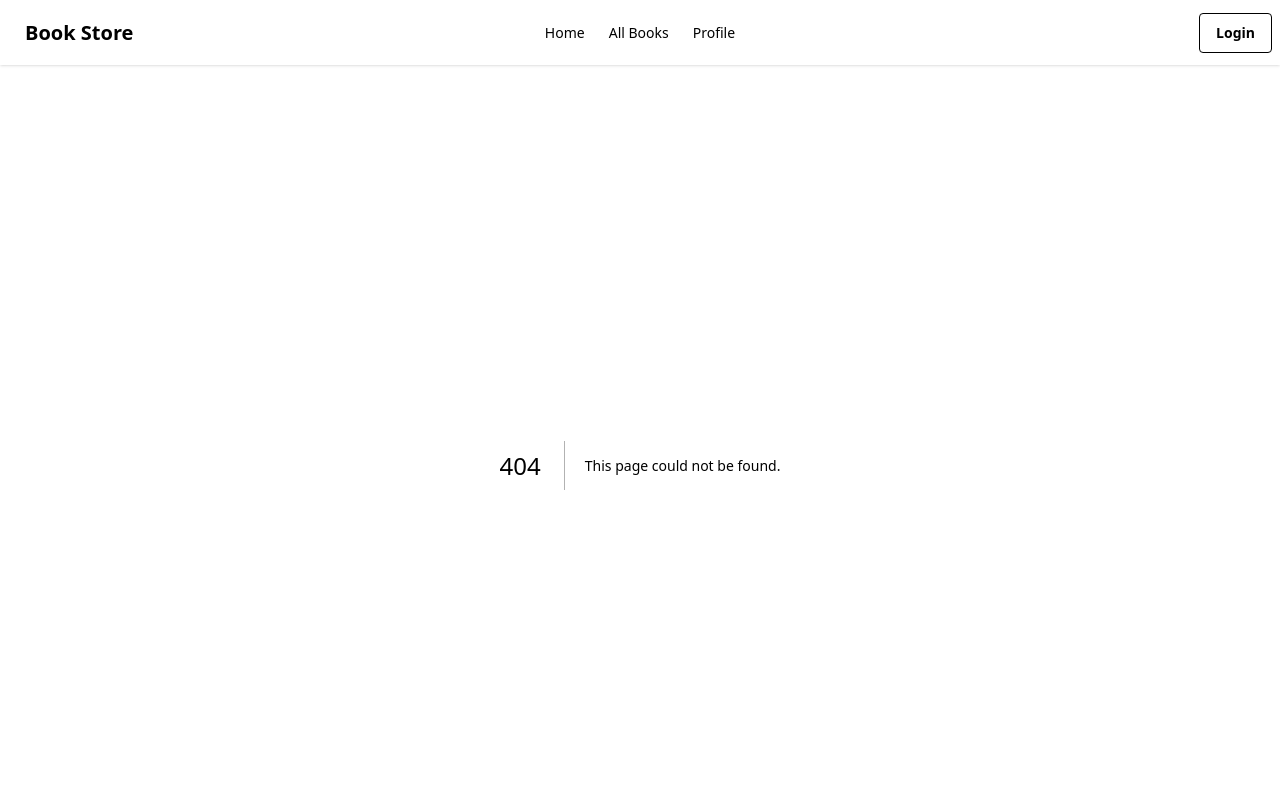
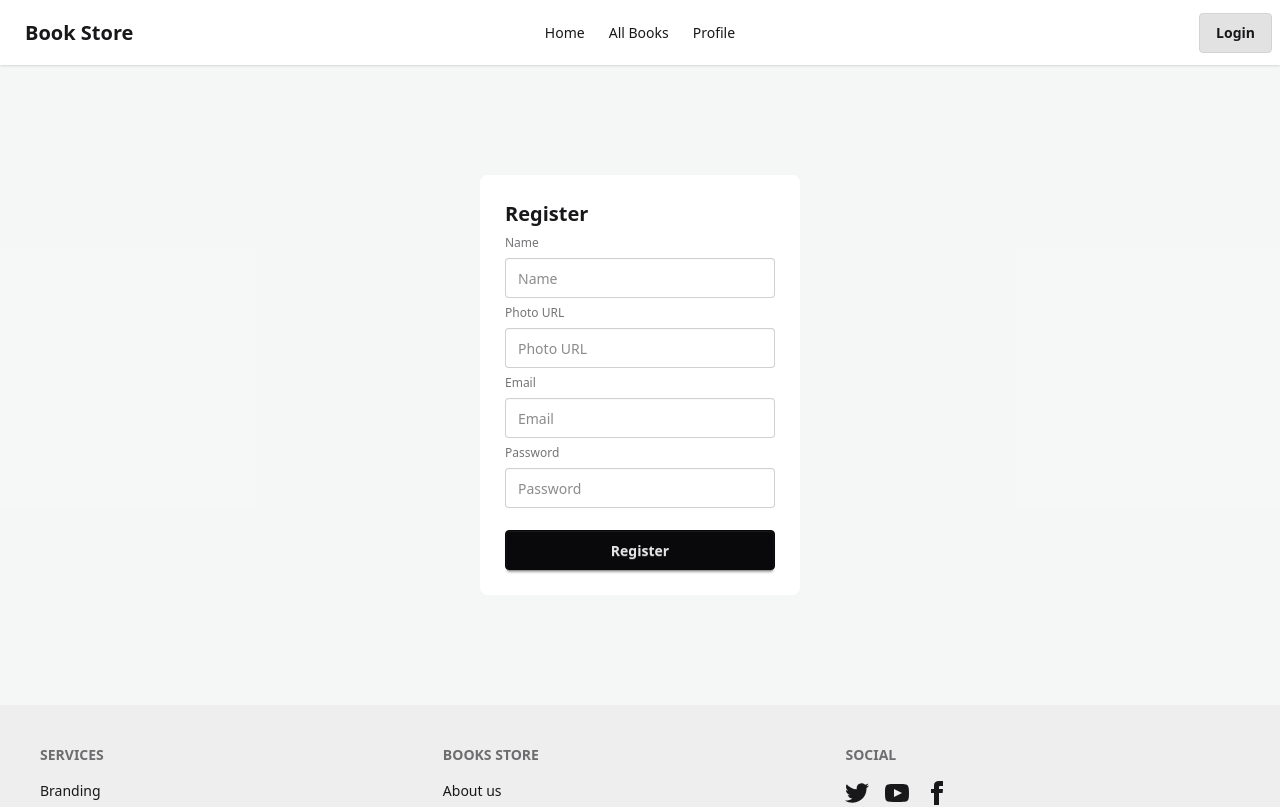
Before and after one commit to hamzahassan0923/Books-Store, a Next.js app: page /register in a window 1280 px wide. Before the commit this address had no page. Shown: the top 807 px of the page. Built offline with nearby package versions, Linux system fonts and the light colour scheme.

Commit message:
added login page

```diff
--- a/package.json
+++ b/package.json
@@ -13,6 +13,7 @@
     "react": "19.2.4",
     "react-dom": "19.2.4",
     "react-fast-marquee": "^1.6.5",
+    "react-hook-form": "^7.74.0",
     "react-toastify": "^11.1.0"
   },
   "devDependencies": {
--- a/src/app/all-books/page.jsx
+++ b/src/app/all-books/page.jsx
@@ -5,7 +5,7 @@ const AllBooksPage  = async () => {
       const res = await fetch("https://books-store-rho.vercel.app/book.json");
   const books = await res.json();
     return (
-        <div className='grid grid-cols-3 gap-5 my-10'>
+        <div className='grid grid-cols-1 sm:grid-cols-2 md:grid-cols-3 gap-5 my-10'>
             {
                 books.map((book) => (
                     <Book key={book.id} book={book} />
--- a/src/app/components/Book.jsx
+++ b/src/app/components/Book.jsx
@@ -4,7 +4,7 @@ import Link from "next/link";
 
 const Book = ({ book }) => {
     return (
-        <div>
+        <div >
             <div className="card card-border bg-base-100  transition-transform duration-300
             hover:scale-105 cursor-pointer border-2 border-gray-200">
   <div className="card-body">
--- a/src/app/components/BookDetails.jsx
+++ b/src/app/components/BookDetails.jsx
@@ -11,8 +11,8 @@ const BookDetails = ({ book }) => {
 
     }
     return (
-        <div className=''>
-                     <div className='flex gap-10 p-10  rounded-lg shadow-lg'>
+        <div>
+                     <div className='flex flex-col lg:flex-row gap-10 p-10  rounded-lg shadow-lg'>
                          <div className='rounded-lg overflow-hidden'>
                         <Image src={image_url} alt={title}   width={250} height={300} />
                       </div>
@@ -22,7 +22,7 @@ const BookDetails = ({ book }) => {
 
                         <p className='mb-5'><span className='font-bold'>Category: </span><span className='font-semibold'>{category}</span></p>
                         <p className='font-bold text-xl'>Description:</p>
-                        <p className='w-md text-gray-500 mb-2'>{description}</p>
+                        <p className=' text-gray-500 mb-2'>{description}</p>
                         <p className='font-semibold text-lg'><span className='font-bold'>Available Quantity: </span>{available_quantity} Copies left</p>
 
                         <button onClick={()=>handleBorrow()}
--- a/src/app/components/Feature.jsx
+++ b/src/app/components/Feature.jsx
@@ -7,7 +7,7 @@ const Feature = async () => {
   const topBooks = books.slice(0, 4);
 
     return (
-        <div className="grid grid-cols-4 gap-4 my-10">
+        <div className="grid grid-cols-2 md:grid-cols-4 gap-4 my-10">
             {
                 topBooks.map((book) => (
                     <Book key={book.id} book={book} />
--- a/src/app/components/Navbar.jsx
+++ b/src/app/components/Navbar.jsx
@@ -30,7 +30,7 @@ const Navbar = () => {
     </ul>
   </div>
   <div className="navbar-end">
-    <a className="btn btn-outline hover:bg-amber-100">Login</a>
+    <Link href="/login"><button className="btn btn-active hover:bg-stone-400">Login</button></Link>
   </div>
 </div>
     );
--- a/src/app/layout.js
+++ b/src/app/layout.js
@@ -26,7 +26,7 @@ export default function RootLayout({ children }) {
     >
       <body>
             <Navbar></Navbar>
-           <main className="container mx-auto">{children}</main>
+           <main className="container mx-auto" >{children}</main>
           <Footer></Footer>
           </body>
     </html>
--- /dev/null
+++ b/src/app/login/page.jsx
@@ -0,0 +1,42 @@
+'use client'
+import Link from 'next/link';
+import React from 'react';
+import { useForm } from 'react-hook-form';
+
+const LoginPage = () => {
+     const {
+    register,
+    handleSubmit,
+    watch,
+    formState: { errors },
+  } = useForm()
+
+    const handleLogin = (data) => {
+        console.log(data);
+
+    }
+    return (
+        <div className='flex justify-center items-center  bg-[#f4f7f6e8] min-h-[80vh]'>
+
+                    <form onSubmit={handleSubmit(handleLogin)}>
+                  <fieldset className="fieldset bg-base-100 border-base-100 rounded-box  border p-6 w-xs">
+                    <p className='text-xl font-bold'>Login</p>
+
+                    <label className="label">Email</label>
+                    <input type="email" {...register("email" ,{ required: "Email is required" })} className="input" placeholder="Email"  />
+                    {errors.email && <p className='text-red-500'>{errors.email.message}</p>}
+
+                    <label className="label">Password</label>
+                    <input type="password" {...register("password", { required: "Password is required" })} className="input" placeholder="Password" />
+                    {errors.password && <p className='text-red-500'>{errors.password.message}</p>}
+
+                    <button className="btn btn-neutral mt-4">Login</button>
+                    <p className='mt-1'>Don't have an account? <Link href="/register" className="link link-primary">Register</Link></p>
+                        </fieldset>
+                    </form>
+
+        </div>
+    );
+};
+
+export default LoginPage;
--- a/src/app/page.js
+++ b/src/app/page.js
@@ -8,14 +8,14 @@ export default function  Home() {
 
   return (
     <div >
+     <Marquee gradient={false} speed={50} className="bg-gray-200 text-base-content py-1">
+
+      <span className="mx-4 text-lg font-bold text-red-500">Welcome to our Book Store</span>
+      <span className="mx-4 text-lg font-bold text-red-500">we have discounts 10% off all books</span>
+
+      <span className="mx-4 text-lg font-bold text-red-500">You can choose any book you want</span>
+</Marquee>
      <Hero></Hero>
-     <Marquee gradient={false} speed={50} className="bg-blue-500 text-base-content py-2">
-
-      <span className="mx-4 text-lg font-bold">Welcome to our Book Store</span>
-      <span className="mx-4 text-lg font-bold">we have discounts 10% off all books</span>
-
-      <span className="mx-4 text-lg font-bold">You can choose any book you want</span>
-</Marquee>
         <h1 className="font-bold text-3xl my-4">Feature Books </h1>
         <Feature></Feature>
 
--- /dev/null
+++ b/src/app/register/page.jsx
@@ -0,0 +1,50 @@
+'use client'
+import React from 'react';
+import { useForm } from 'react-hook-form';
+
+const RegisterPage = () => {
+       const {
+        register,
+        handleSubmit,
+        watch,
+        formState: { errors },
+      } = useForm()
+
+        const handleRegister = (data) => {
+            console.log(data);
+
+        }
+    return (
+        <div className='flex justify-center items-center  bg-[#f4f7f6e8] min-h-[80vh]'>
+
+                    <form onSubmit={handleSubmit(handleRegister)}>
+                  <fieldset className="fieldset bg-base-100 border-base-100 rounded-box  border p-6 w-xs">
+                    <p className='text-xl font-bold'>Register</p>
+
+                    <label className="label">Name</label>
+                    <input type="text" {...register("name" ,{ required: "Name is required" })} className="input" placeholder="Name"  />
+                    {errors.name && <p className='text-red-500'>{errors.name.message}</p>}
+
+                    <label className="label">Photo URL</label>
+                    <input type="text" {...register("photoUrl" ,{ required: "Photo URL is required" })} className="input" placeholder="Photo URL"  />
+                    {errors.photoUrl && <p className='text-red-500'>{errors.photoUrl.message}</p>}
+
+                    <label className="label">Email</label>
+                    <input type="email" {...register("email" ,{ required: "Email is required" })} className="input" placeholder="Email"  />
+                    {errors.email && <p className='text-red-500'>{errors.email.message}</p>}
+
+                    <label className="label">Password</label>
+                    <input type="password" {...register("password", { required: "Password is required" })} className="input" placeholder="Password" />
+                    {errors.password && <p className='text-red-500'>{errors.password.message}</p>}
+
+                    <button className="btn btn-neutral mt-4">Register</button>
+
+                        </fieldset>
+                    </form>
+
+        </div>
+
+    );
+};
+
+export default RegisterPage;
```
Also changed, not shown: 1 other file (tests, documents, lock files or other folders).
